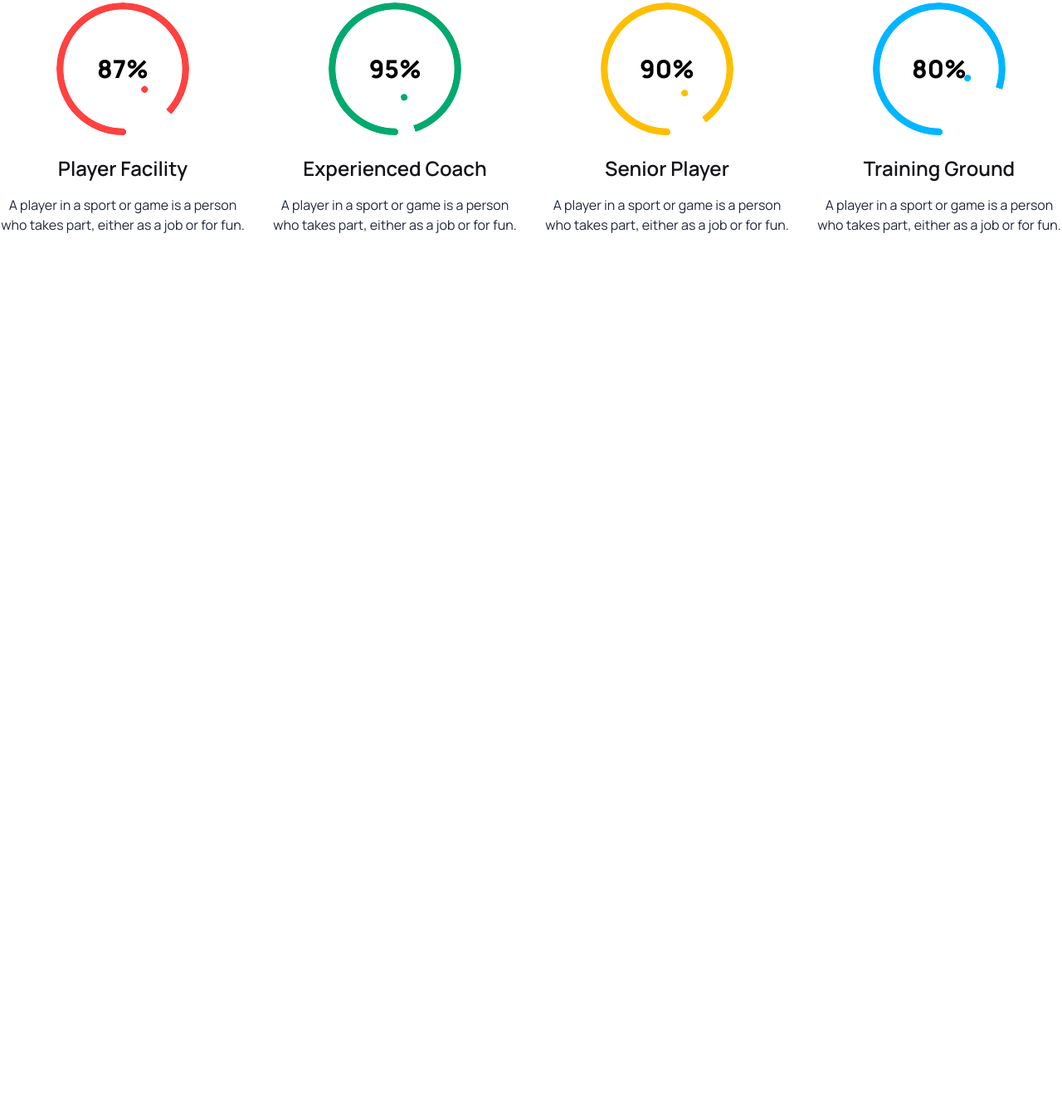
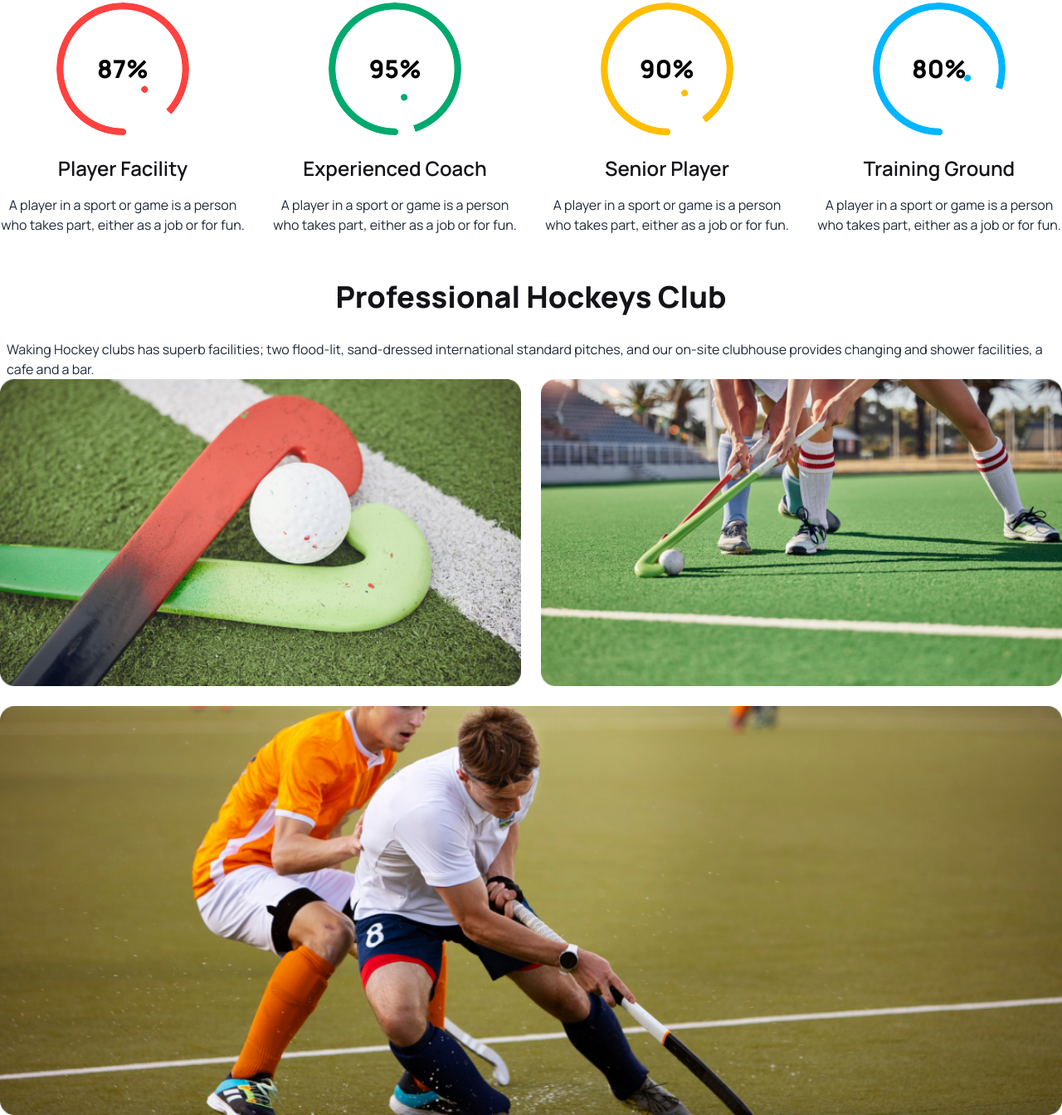
Before and after one commit to Tamanna5092/hockey, a plain HTML site: page index.html in a window 1280 px wide. Shown: the part 1349-2693 px from the top of the page at 83% size. Before the commit the page ends 1632 px from the top, so only its background shows below. Drawn offline with nearby package versions, Linux system fonts and the light colour scheme.

Commit message:
add program img

```diff
--- a/index.html
+++ b/index.html
@@ -144,6 +144,22 @@
           </div>
         </div>
       </section>
+      <!-- program section -->
+      <section class="container mx-auto">
+        <div class="mt-12 mx-2">
+          <h1 class="text mb-6">Professional Hockeys Club</h1>
+          <p>Waking Hockey clubs has superb facilities; two flood-lit, sand-dressed international standard pitches, and our on-site clubhouse provides changing and shower facilities, a cafe and a bar.</p>
+        </div>
+        <div class="grid grid-cols-1 lg:col-span-2 gap-6">
+          <div class="grid grid-cols-1 lg:grid-cols-2 gap-6">
+            <img class="w-full" src="Images/2.png" alt="">
+            <img class="w-full" src="Images/3.png" alt="">
+          </div>
+          <div class="">
+            <img class="w-full" src="Images/4.png" alt="">
+          </div>
+        </div>
+      </section>
     </main>
     <footer>
 
```
